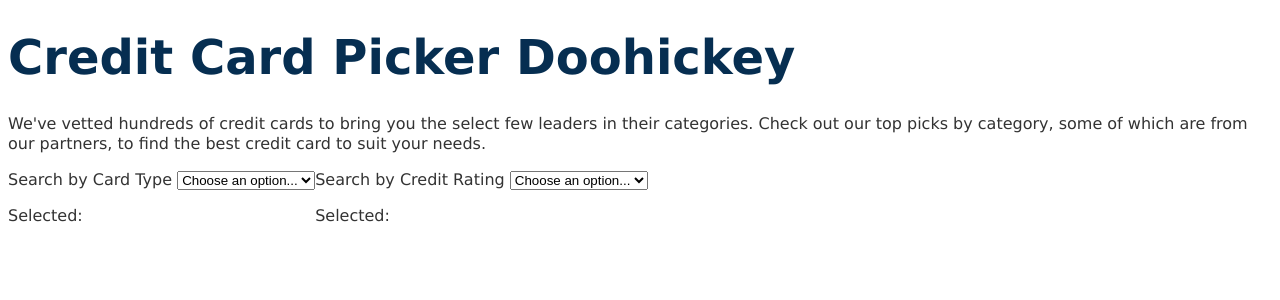
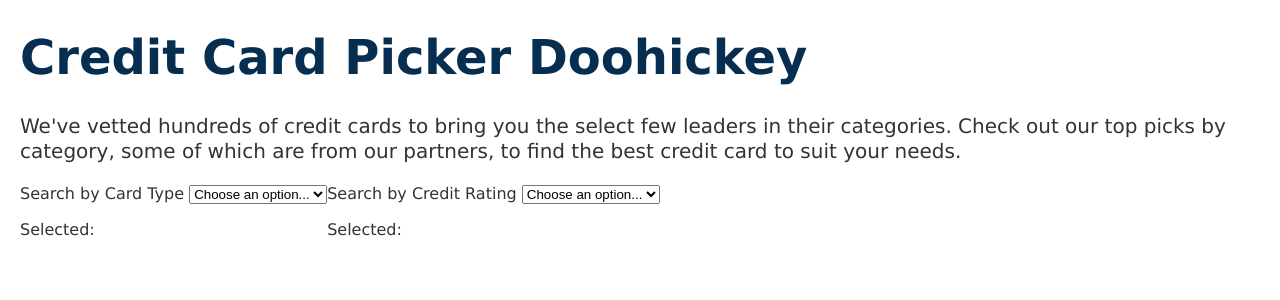
Before and after one commit to vossavant/credit-card-picker, a Vue app: page / in a window 1280 px wide. Shown: the top 300 px of the page. Built offline with nearby package versions, Linux system fonts and the light colour scheme.

Commit message:
Clean up and reorganize styles
Rename "helpers" to "globals" since it is more descriptive

```diff
--- a/src/App.vue
+++ b/src/App.vue
@@ -1,5 +1,5 @@
 <template>
-	<div>
+	<div class="ascent-cc-picker">
 		<TheIntro />
 		<div class="d-flex">
 			<BasePicker
--- a/src/components/TheIntro.vue
+++ b/src/components/TheIntro.vue
@@ -1,7 +1,7 @@
 <template>
     <header>
         <h1>Credit Card Picker Doohickey</h1>
-        <p>We've vetted hundreds of credit cards to bring you the select few leaders in their categories. Check out our top picks by category, some of which are from our partners, to find the best credit card to suit your needs.</p>
+        <p class="intro-p">We've vetted hundreds of credit cards to bring you the select few leaders in their categories. Check out our top picks by category, some of which are from our partners, to find the best credit card to suit your needs.</p>
     </header>
 </template>
 
@@ -10,7 +10,3 @@ export default {
 
 }
 </script>
-
-<style>
-
-</style>
--- /dev/null
+++ b/src/scss/_globals.scss
@@ -0,0 +1,11 @@
+.ascent-cc-picker {
+    margin: 20px;
+
+    .intro-p {
+        font-size: 1.25rem;
+    }
+
+    .d-flex {
+        display: flex;
+    }
+}
--- a/src/scss/_helpers.scss
+++ /dev/null
@@ -1,3 +0,0 @@
-.d-flex {
-    display: flex;
-}
--- a/src/scss/base.scss
+++ b/src/scss/base.scss
@@ -1,9 +1,25 @@
 @import "variables.scss";
-@import "helpers.scss";
+@import "globals.scss";
+
+*,
+*::after,
+*::before {
+    box-sizing: border-box;
+}
+
+a {
+    color: $ascent_secondary_text;
+    text-decoration: none;
+
+    &:hover {
+        text-decoration: underline;
+    }
+}
 
 body {
     color: $ascent_primary_text;
     font: 1rem/1.25 $ascent_font_stack;
+    margin: 0;
 }
 
 h1,
```
